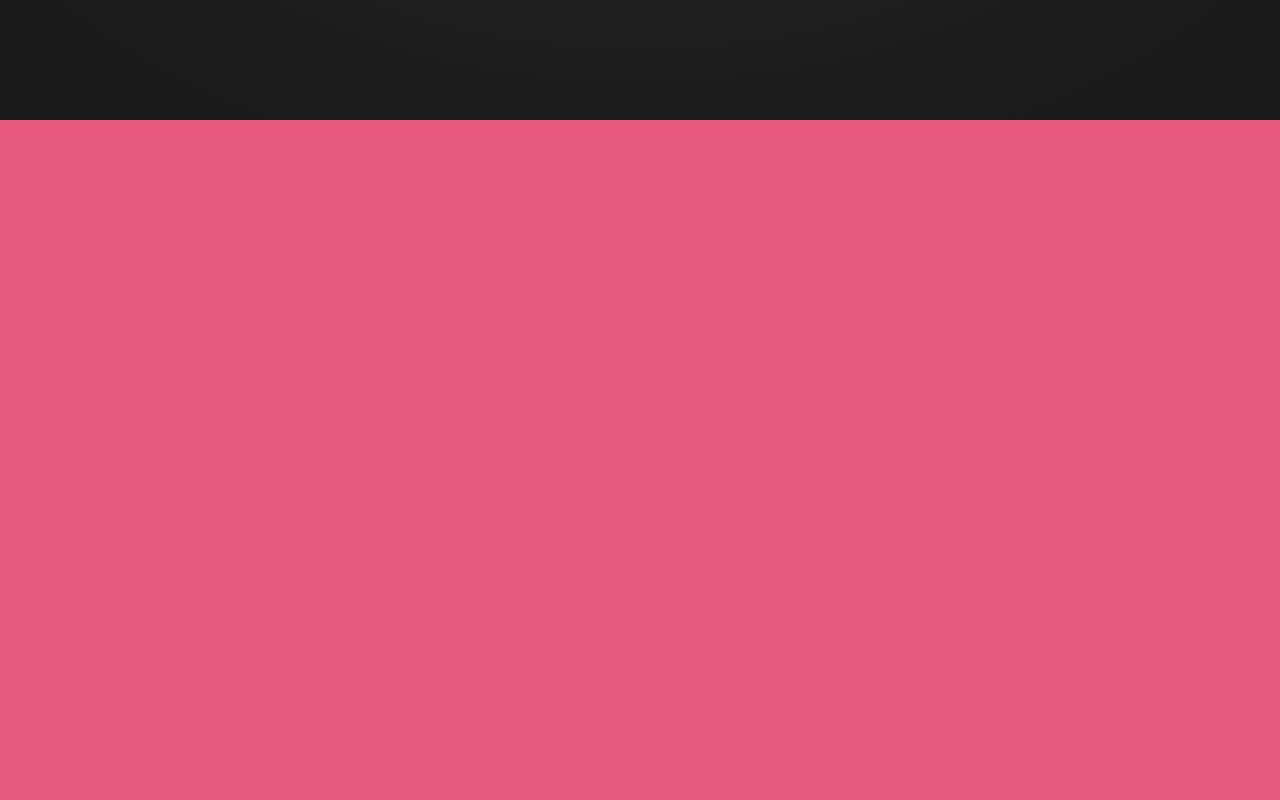
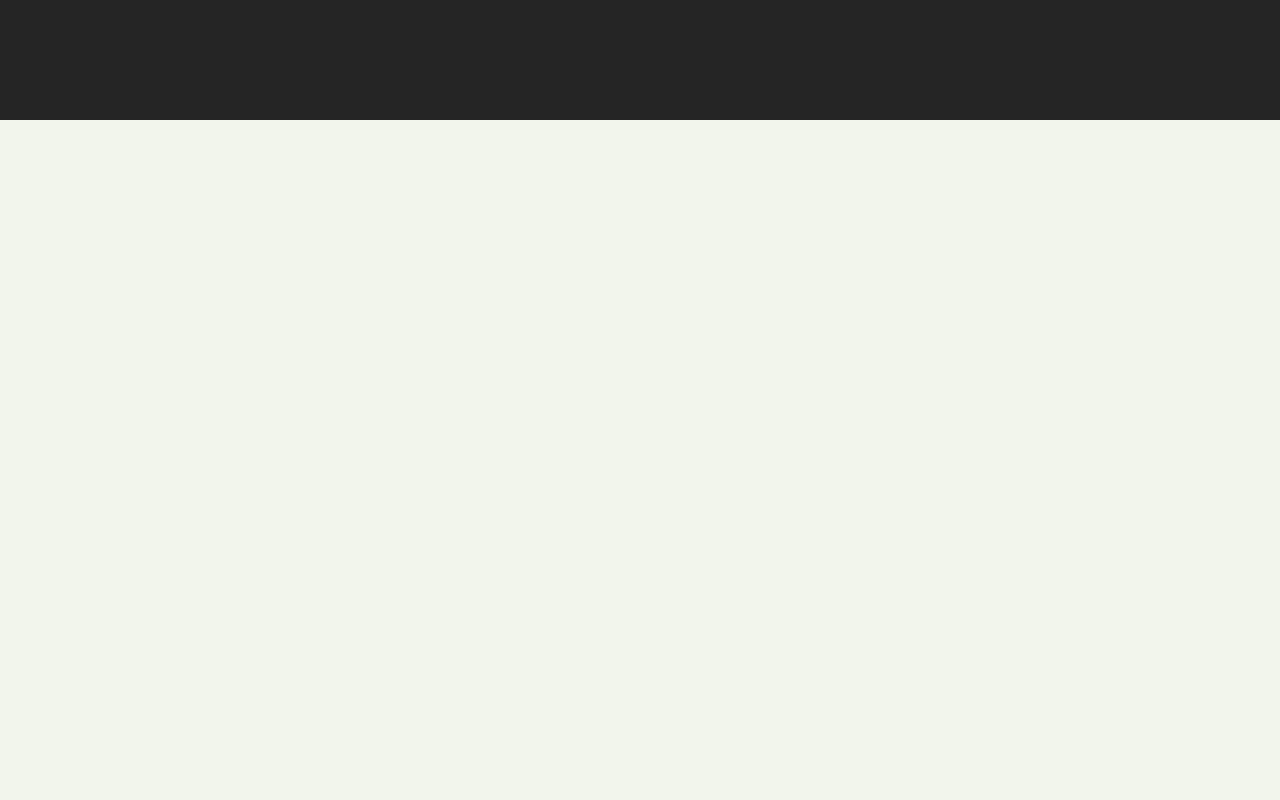
Before and after one commit to Pshemcio/portfolio, a React (Create React App) app: page / in a window 1280 px wide. Shown: the part 680-1480 px from the top of the page. Built offline with nearby package versions, Linux system fonts and the light colour scheme.

Commit message:
Improve pages routing animation

```diff
--- a/public/index.html
+++ b/public/index.html
@@ -1,5 +1,5 @@
 <!DOCTYPE html>
-<html lang="en" class="has-scroll-init has-scroll-smooth">
+<html lang="en">
 
 <head>
   <meta charset=" utf-8" />
--- a/src/App.js
+++ b/src/App.js
@@ -5,7 +5,6 @@ import { Cursor } from './Components/';
 import {
   Switch,
   useLocation,
-  useHistory,
   Route
 } from "react-router-dom";
 import { AnimatePresence } from 'framer-motion';
@@ -15,14 +14,13 @@ import Projects from './Projects/Projects';
 
 
 const AppStyled = styled.div`
-    background-color: white;
+    /* background-color: white; */
 `
-function App({ children }) {
+function App() {
   const [isHovered, setIsHovered] = useState(false);
   const [isMobile, setIsMobile] = useState(true);
 
   const location = useLocation();
-  console.log(location);
 
   const isMobileTest = () => {
     const ua = navigator.userAgent;
--- a/src/Components/Containers.js
+++ b/src/Components/Containers.js
@@ -1,19 +1,5 @@
-import styled, { css } from 'styled-components';
-import { motion } from "framer-motion";
+import styled from 'styled-components';
 
-export const MainContainer = styled(motion.div)`
-    background-color: white;
+export const MainContainer = styled.div`
+    background-color: transparent;
 `;
-
-const variants = {
-    visible: { height: "auto", transition: { duration: 1 } },
-    hidden: { height: 0 }
-};
-
-export const InitialContainer = styled(motion.div).attrs(() => ({
-    initial: "hidden",
-    variants,
-    animate: "visible"
-}))`
-    background-color: white;
-`;
--- /dev/null
+++ b/src/Components/PageTransitioning.js
@@ -0,0 +1,68 @@
+import styled from 'styled-components';
+import { motion } from "framer-motion";
+import Theme from '../Settings/theme';
+
+let {
+    secondaryColor
+} = Theme.colors;
+
+const variants = {
+    initial: {
+        bottom: "0",
+    },
+    animate: {
+        bottom: "100%",
+        transition: {
+            duration: .8,
+            ease: [1, 0, 0.13, 1]
+        }
+    },
+    exit: {
+        opacity: 0,
+        transition: {
+            duration: .1
+        }
+    },
+    exitStop: {
+        bottom: 0,
+        transition: {
+            duration: .8,
+            ease: [1, 0, 0.13, 1]
+        }
+    }
+};
+
+const TransitionHelper = styled(motion.div)`
+position: fixed;
+    left: 0;
+    width: 100%;
+    height: 100vh;
+    z-index: 9999;
+    background-color: ${secondaryColor};
+`
+
+const InitialTransition = styled(TransitionHelper).attrs(() => ({
+    initial: "initial",
+    variants,
+    animate: "animate",
+    exit: "exit"
+}))`
+`;
+
+const ExitTransition = styled(TransitionHelper).attrs(() => ({
+    variants,
+    exit: "exitStop"
+}))`
+    bottom: -100%;
+`;
+
+const PageTransitioning = () => {
+    return (
+        <>
+            <InitialTransition />
+            <ExitTransition />
+        </>
+    )
+};
+
+export default PageTransitioning;
--- a/src/Components/index.js
+++ b/src/Components/index.js
@@ -2,6 +2,7 @@ export { default as Button } from './Buttons';
 export { default as Input } from './Inputs';
 export { default as Cursor } from './Cursor';
 export { default as Links } from './Links';
+export { default as PageTransitioning } from './PageTransitioning';
 
 export * from './Containers';
 export * from './Headings';
--- a/src/Home/Home.jsx
+++ b/src/Home/Home.jsx
@@ -1,13 +1,11 @@
 import { Intro, About } from './';
-import { MainContainer, InitialContainer } from '../Components/';
+import { MainContainer, PageTransitioning } from '../Components/';
 import LocomotiveScroll from 'locomotive-scroll';
 import { useEffect } from 'react';
 
 
 const Home = () => {
     useEffect(() => {
-        console.log('start home');
-
         const scroll = new LocomotiveScroll({
             el: document.querySelector(".smooth-scroll"),
             lerp: 0.09,
@@ -15,25 +13,18 @@ const Home = () => {
             smooth: true
         });
         return () => {
-            console.log('koniec home');
-
             scroll.destroy();
         }
     }, []);
 
     return (
-        <InitialContainer exit={{
-            height: 0,
-            transition: {
-                duration: 1.2,
-                ease: [0.87, 0, 0.13, 1]
-            }
-        }}>
+        <>
+            <PageTransitioning />
             <MainContainer className="smooth-scroll" data-scroll-container>
                 <Intro data-scroll-section />
                 <About data-scroll-section data-scroll-target></About>
             </MainContainer>
-        </InitialContainer>
+        </>
     )
 }
 
--- a/src/Home/Intro.styled.js
+++ b/src/Home/Intro.styled.js
@@ -12,8 +12,8 @@ export const HeaderStyled = styled.header`
     height: 100vh;
     display: grid;
     place-content: center;
-    /* background-color: ${primaryColor}; */
-    background-image: radial-gradient(${primaryColor},${primaryColorLight});
+    background-color: ${primaryColor};
+    /* background-image: radial-gradient(${primaryColor},${primaryColorLight}); */
 `
 
 export const SvgWrapper = styled.div`
--- a/src/Projects/Projects.jsx
+++ b/src/Projects/Projects.jsx
@@ -1,12 +1,10 @@
-import { MainContainer, Heading1, InitialContainer } from '../Components/';
+import { MainContainer, Heading1, PageTransitioning } from '../Components/';
 import { ContainerProjects } from './';
 import LocomotiveScroll from 'locomotive-scroll';
 import { useEffect } from 'react';
 
 const Projects = () => {
     useEffect(() => {
-        console.log('start projects');
-
         const scroll = new LocomotiveScroll({
             el: document.querySelector(".smooth-scroll"),
             lerp: 0.09,
@@ -14,28 +12,19 @@ const Projects = () => {
             smooth: true
         });
         return () => {
-            console.log('koniec projects');
-
             scroll.destroy();
         }
     }, []);
 
     return (
         <>
-            <InitialContainer exit={{
-                height: 0,
-                transition: {
-                    duration: 1.2,
-                    ease: [0.87, 0, 0.13, 1]
-                }
-            }}>
+            <PageTransitioning />
             <MainContainer className="smooth-scroll">
                 <ContainerProjects>
                     <Heading1>Projects</Heading1>
                 </ContainerProjects>
                 <ContainerProjects white />
             </MainContainer>
-            </InitialContainer>
         </>
     )
 }
--- a/src/index.js
+++ b/src/index.js
@@ -5,9 +5,7 @@ import App from './App';
 import { Header } from './shared/';
 import reportWebVitals from './reportWebVitals';
 import {
-  BrowserRouter as Router,
-  Route,
-  Switch
+  BrowserRouter as Router
 } from "react-router-dom";
 
 
--- a/src/shared/Header.jsx
+++ b/src/shared/Header.jsx
@@ -1,14 +1,10 @@
-import React, { useState, useEffect } from 'react';
+import React from 'react';
 import {
-    Switch,
-    Route,
     NavLink
 } from "react-router-dom";
 import { FontAwesomeIcon } from '@fortawesome/react-fontawesome';
 import { faGithub, faLinkedin } from '@fortawesome/free-brands-svg-icons';
 
-import { Home } from '../Home';
-import Projects from '../Projects/Projects';
 import {
     MainNavigation,
     MainNavigationList,
@@ -17,8 +13,6 @@ import {
 } from './Header.styled';
 
 function Header() {
-    const [showMenu, setShowMenu] = useState(false);
-
     const links = [
         { name: "Home", path: "/" },
         { name: "Projekty", path: "/projects" },
--- a/src/shared/Header.styled.js
+++ b/src/shared/Header.styled.js
@@ -3,9 +3,7 @@ import Theme from '../Settings/theme';
 
 let {
     colors: {
-        secondaryColor,
         tertiaryColor,
-        quaternaryColor
     },
     typography: {
         secondaryFont
```
Lines whose indentation alone changed are shown as unchanged.
